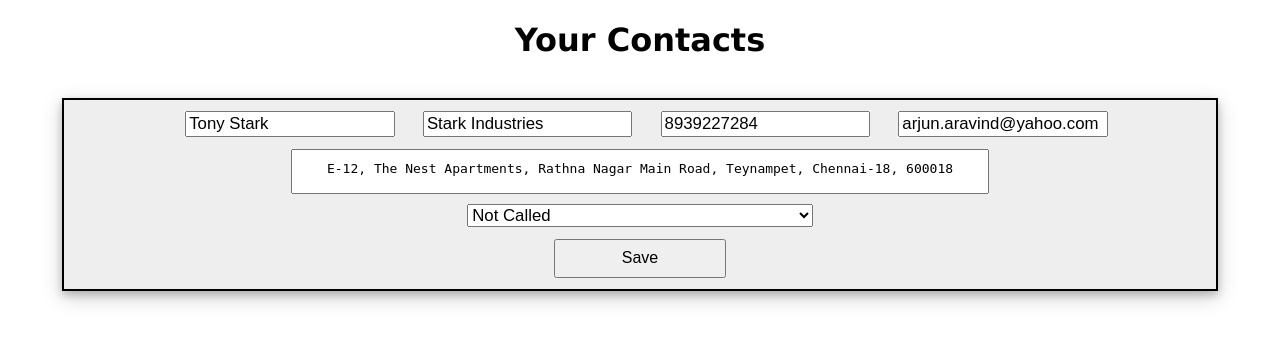
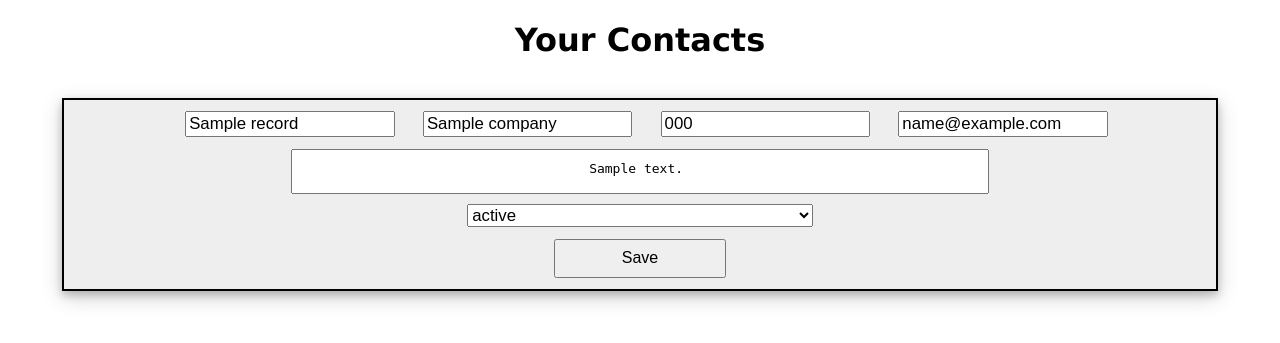
Before and after one commit to ForeseTech/Oauthkeeper, a Flask app: template templates/user-contacts.html in a window 1280 px wide. Shown: the top 343 px of the page. Run offline with Flask 2, Linux system fonts and the light colour scheme; the template is opened without the code that fills it: most values are stand-ins (such as "Sample title", 1, 10 or a date in 2020).

Commit message:
Finish displaying contacts of users.
Finished with displaying contacts of users. Need to move on to updation.

```diff
--- a/app.py
+++ b/app.py
@@ -2,7 +2,7 @@ import sys
 sys.path.insert(0, '/root/Oauthkeeper/src')
 
 from flask import Flask, render_template, request, flash, redirect, url_for
-from SqlDataFunctions import login, contacts_insert
+from SqlDataFunctions import login, contacts_insert, get_contacts
 from Validation import number_exists, email_exists, is_empty, validate_number, validate_email
 from Formatting import escape_special_characters
 
@@ -69,3 +69,8 @@ def ContactsAdd():
 			else:
 				contacts_insert( name, company, number, email, address )
 				return redirect( url_for('GetLogin') )
+
+@app.route('/user/<username>')
+def UserContacts(username):
+	contactRecords = get_contacts(username)
+	return render_template('user-contacts.html', records = contactRecords)
--- a/templates/user-contacts.html
+++ b/templates/user-contacts.html
@@ -9,26 +9,30 @@
 
 		<h1>Your Contacts</h1>
 
-		<form>
-			<input type="text" value="123" style="visibility: hidden; width: 0%; margin: 0%;">
-			<input type="text" placeholder="HR's Name" value="Tony Stark">
-			<input type="text" placeholder="HR's Company" value="Stark Industries">
-			<input type="number" placeholder="HR's Number" value="8939227284">
-			<input type="email" placeholder="HR's Email" value="arjun.aravind@yahoo.com"><br>
-			<textarea type="address" placeholder="HR's Address"> E-12, The Nest Apartments, Rathna Nagar Main Road, Teynampet, Chennai-18, 600018 </textarea><br>
+		{% for contactid, name, company, mobile, email, address, status in records %}
+		<form method="post" action="http://142.92.222.92:5000/contacts-update">
+			<input type="text" value="{{ contactid }} " style="visibility: hidden; width: 0%; margin: 0%;">
+			<input type="text" placeholder="HR's Name" value="{{ name }}">
+			<input type="text" placeholder="HR's Company" value="{{ company }}">
+			<input type="number" placeholder="HR's Number" value="{{ mobile }}">
+			<input type="email" placeholder="HR's Email" value="{{ email }}"><br>
+			<textarea type="address" placeholder="HR's Address"> {{ address }}  </textarea><br>
 			<select>
-				<option>Not Called</option>
-				<option>Wrong Number</option>
-				<option>Called/Accepted</option>
-				<option>Called/Declined</option>
-				<option>Called/Not Reachable</option>
-				<option>Called/Postponed</option>
-				<option>Emailed/Awaiting Response</option>
-				<option>Emailed/Declined</option>
-				<option>Emailed/Confirmed</option>
+
+				<option value="{{ status }}" selected>{{ status }}</option>
+				<option value="Wrong Number">Wrong Number</option>
+				<option value="Called/Accepted">Called/Accepted</option>
+				<option value="Called/Declined">Called/Declined</option>
+				<option value="Called/Not Reachable">Called/Not Reachable</option>
+				<option value="Called/Postponed">Called/Postponed</option>
+				<option value="Emailed/Awaiting Response">Emailed/Awaiting Response</option>
+				<option value="Emailed/Declined">Emailed/Declined</option>
+				<option value="Emailed/Confirmed">Emailed/Confirmed</option>
+				<option value="Not Called">Not Called</option>
 			</select><br>
 			<button type="submit">Save</button>
 		</form>
+		{% endfor %}
 
 	</body>
 
```
Also changed, not shown: src/SqlDataFunctions.py (+8 -4 lines).
